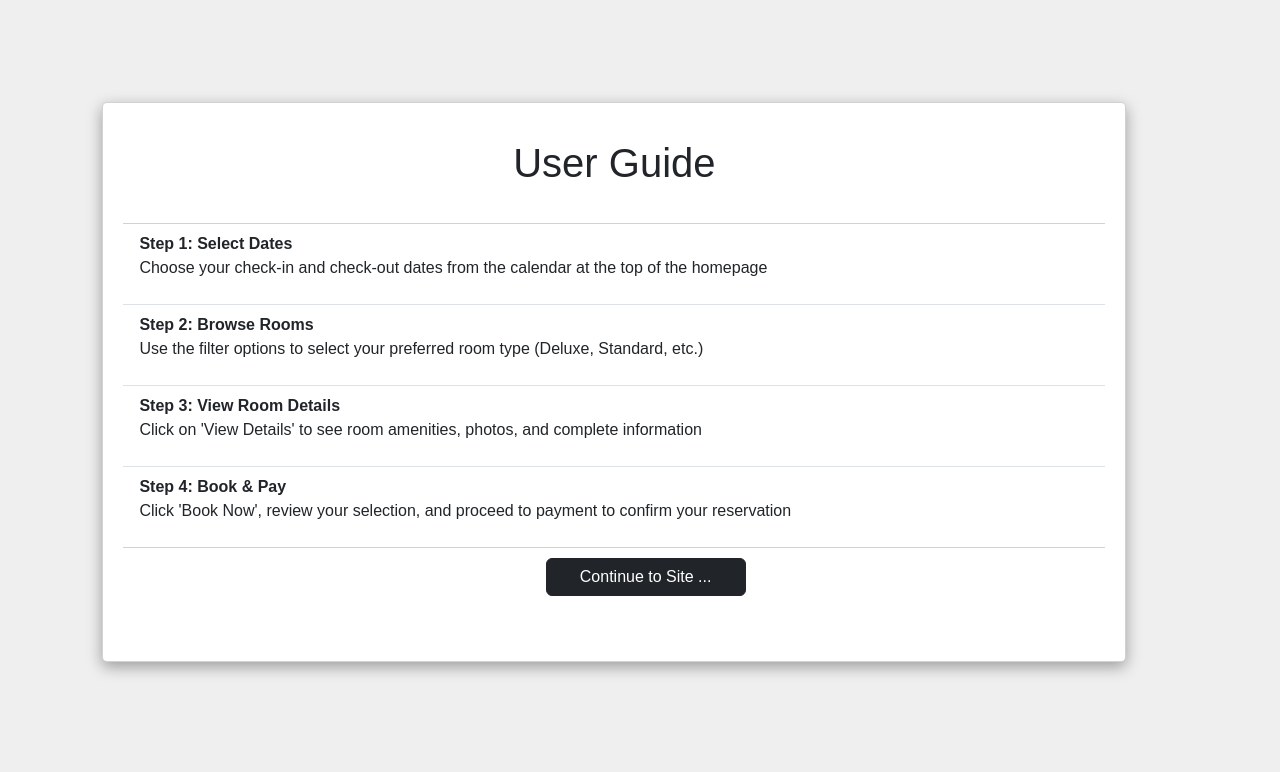
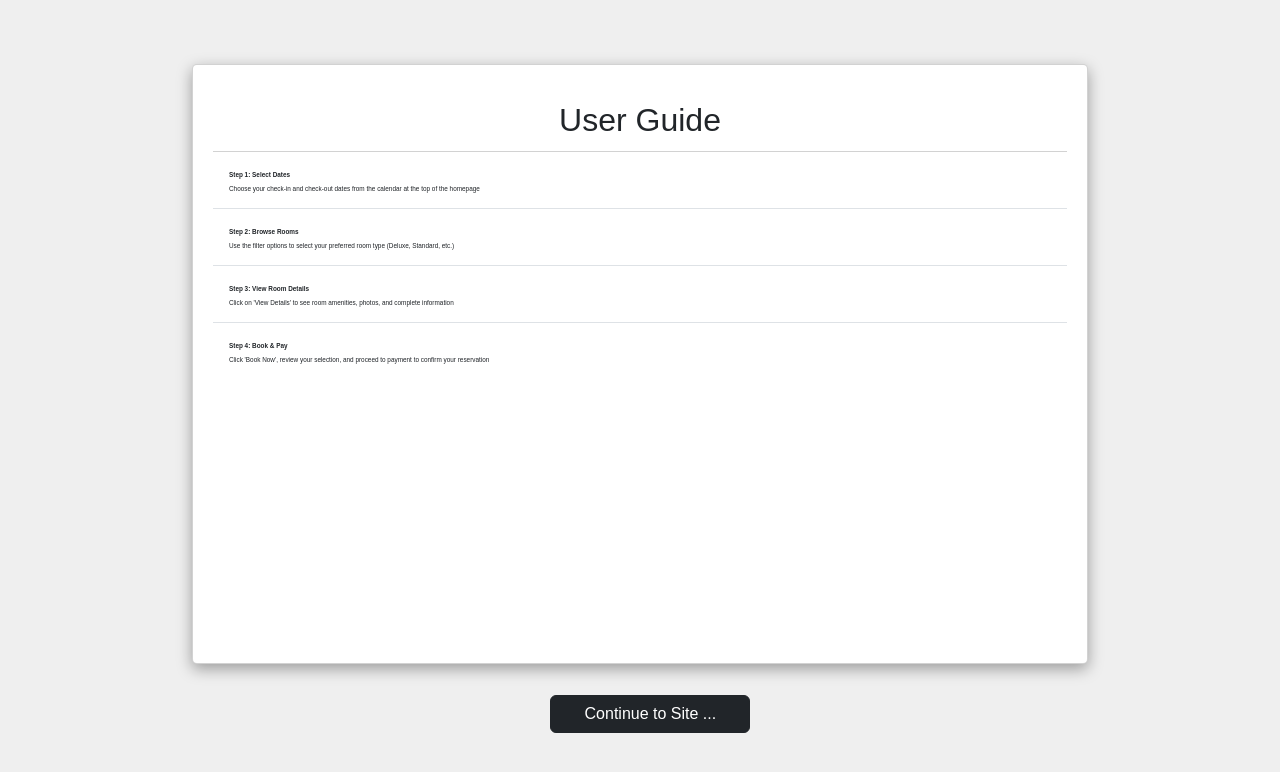
Before and after one commit to OJASVISWAMI22/REAL-TIME-HOTEL-ROOM-BOOKING-WEBSITE, a React (Vite) app in the folder frontend/: page /help in a window 1280 px wide. Shown: the top 772 px of the page. Built offline with nearby package versions, Linux system fonts and the light colour scheme.

Commit message:
css improved

```diff
--- a/frontend/src/components/Loader.jsx
+++ b/frontend/src/components/Loader.jsx
@@ -5,7 +5,7 @@ const Loader = () => {
   let [loading, setLoading] = useState(true);
 
   return (
-    <div style={{ marginTop: "250px", marginLeft: "0vw" }}>
+    <div style={{ marginTop: "150px", marginLeft: "0vw" }}>
       <div className="sweet-loading text-center">
         <ScaleLoader color="#80deea" height={70} speedMultiplier={1.5} />
       </div>
--- a/frontend/src/components/Navbar.jsx
+++ b/frontend/src/components/Navbar.jsx
@@ -27,7 +27,7 @@ const Navbar = () => {
         <div className="collapse navbar-collapse">
           <div className="navbar-nav ms-auto">
             {user ? (
-              <div className="dropdown">
+              <div className="dropdown xx">
                 <button
                   className="btn btn-dark dropdown-toggle"
                   type="button"
@@ -51,10 +51,10 @@ const Navbar = () => {
               </div>
             ) : (
               <>
-                <a className="nav-link abc l" href="/login">
+                <a className="nav-link abc xx" href="/login">
                   Login
                 </a>
-                <a className="nav-link abc s" href="/register">
+                <a className="nav-link abc xx" href="/register">
                   Register
                 </a>
               </>
--- a/frontend/src/components/Room.jsx
+++ b/frontend/src/components/Room.jsx
@@ -7,8 +7,8 @@ const Room = ({ room, fromdate, todate }) => {
   const handleClose = () => setShow(false);
   const handleShow = () => setShow(true);
   return (
-    <div className="row imgbox">
-      <div className="col-md-4">
+    <div className="row imgbox qs">
+      <div className="col-md-3 ">
         <img src={room.imageurls[0]} className="smallimg" />
       </div>
       <div className="col-md-7 text-left content">
@@ -30,12 +30,12 @@ const Room = ({ room, fromdate, todate }) => {
         </div>
       </div>
 
-      <Modal show={show} onHide={handleClose} size="lg">
+      <Modal  className="aww" show={show} onHide={handleClose} size="lg">
         <Modal.Header closeButton>
           <Modal.Title>{room.name}</Modal.Title>
         </Modal.Header>
         <Modal.Body>
-          <Carousel fade data-bs-theme="dark">
+          <Carousel fade data-bs-theme="dark ">
             {room.imageurls.map((url) => {
               return (
                 <Carousel.Item key={url}>
--- a/frontend/src/index.css
+++ b/frontend/src/index.css
@@ -5,20 +5,21 @@
 }
 body{
   background-color: #efefef;
+
 }
 .navnav{
+  width: 100vw;
   background: linear-gradient(to right, #aaeaf4, #66dfee, #80deea);
-  height: 11vh;
+  height: 10vh;
 }
 .title{
-  margin-right: 72vw;
-  font-size: 35px;
+  font-size: 30px;
   font-weight: 900;
   font-family:'Times New Roman', Times, serif;
 }
 .abc{
   color: rgb(0, 0, 0);
-  font-size: 23px;
+  font-size: 20px;
   font-weight: 600;
 }
 .abc:hover{
@@ -35,18 +36,28 @@ body{
   margin-right: 1vw;
 }
 .smallimg{
-  width: 350px;
-  height: 265px;
+  width: 22vw;
+  height: 35vh;
   border-radius: 5px !important;
 }
 .content{
-  margin-left: 60px;
+  margin-left: 10vw!important;
 }
 .imgbox{
   box-shadow: rgba(0, 0, 0, 0.35) 0px 5px 15px;
   border-radius: 5px;
-  margin-top: 20px;
+  margin-top: 10px;
+  margin-bottom: 10px;
   padding: 20px;
+}
+.aww{
+  zoom: 65%;
+}
+.qs{
+  zoom: 85%;
+}
+.aye{
+  zoom: 70%;
 }
 .bigimg{
   height: 400px;
@@ -73,8 +84,8 @@ body{
   width: 600px;
 }
 .hrtag{
-  width: 25vw;
-  margin-left: 125px;
+  width: 30vw;
+  margin-left: 10rem;
 }
 .bs{
   margin:25px 50px;
@@ -84,9 +95,9 @@ body{
 }
 input,select,.won{
   box-shadow: none !important;
-  margin-top: 15px;
   border: 1.7px solid rgb(0, 0, 0)!important;
-  height: 50px!important;
+  height: 40px!important;
+  cursor: pointer!important;
 }
 .imgbox1{
   box-shadow: rgba(0, 0, 0, 0.35) 0px 5px 15px;
@@ -98,12 +109,17 @@ input,select,.won{
 .aaaa{
   margin-left: 40vw!important;
 }
+.ht{
+  height: 50px!important;
+}
 p,b{
   cursor: default!important;
 }
+.vg{
+  font-size: .4rem!important;
+}
 .ant-picker input{
-  height: 35px!important;
-  margin-top: 2px;
+  height: 30px!important;
   border-radius: 3px;
   padding-left: 15px!important;
   cursor: default;
@@ -130,41 +146,51 @@ p,b{
   width: 100%;
   height: 100vh;
   text-align: center;
-  padding:250px
+  padding:150px 0px 300px;
 }
 .von{
-  font-size: 100px;
-  margin-bottom: 50px;
+  font-size: 5rem;
+  margin-bottom: 20px;
 }
 .laka{
-  margin-top: 80px;
+  margin-top: 50px;
   padding: 10px;
   border-radius: 10px;
 }
 .rrrr{
   display: flex;
   justify-content: center;
+  margin-bottom: 20px;
 }
 .hh{
   margin-left: 25px;
-  height: 110px;
+  height: 5.5rem;
   width:auto ;
 }
 .question{
-  font-size: 70px;
+  font-size: 50px;
   position:fixed;
   right: 3%;
   top: 40%;
   transform: translate(-40%);
   z-index: 100;
+  cursor:pointer;
 }
 .ccc{
-  margin: 8%;
-  height: 70vh;
-  width: 80vw!important;
+  margin: 5% 0% 2% 15%;
+  height: 75vh;
+  width: 70vw!important;
 }
 .qwer{
   width: 200px;
-  margin: 10px;
   margin-left: 43%;
 }
+.xx{
+  margin-right: 1.5vw!important;
+}
+.temp{
+  zoom: 85%;
+}
+.wer{
+  zoom: 80%;
+}
--- a/frontend/src/screens/Register.jsx
+++ b/frontend/src/screens/Register.jsx
@@ -49,7 +49,7 @@ const Register = () => {
     <div>
       {loading && <Loader />}
       {error && <Error></Error>}
-      <div className="row justify-content-center mt-5 imgbox1">
+      <div className="row justify-content-center mt-5 imgbox1 temp">
         <div className="col-md-5 mt-5">
           {success && <Success message={"Registration Successful"}></Success>}
           <div>
--- a/frontend/src/screens/bookingscreen.jsx
+++ b/frontend/src/screens/bookingscreen.jsx
@@ -157,7 +157,7 @@ const BookingScreen = () => {
   if (!room) return <h1>Room not found</h1>;
 
   return (
-    <div className="imgbox bs">
+    <div className="imgbox bs aye">
       <div className="row mt-5 book left">
         <div className="col-md-5">
           <h3>{room.name}</h3>
@@ -173,7 +173,7 @@ const BookingScreen = () => {
             <h3 style={{ fontWeight: "700", marginBottom: "45px" }}>
               Booking Details
             </h3>
-            <hr className="hrtag" />
+            <hr className="hrtag " />
             <b>
               <p>
                 Name:{" "}
--- a/frontend/src/screens/help.jsx
+++ b/frontend/src/screens/help.jsx
@@ -1,37 +1,40 @@
 const Help = () => {
   return (
+    <div className="conn">
     <div className="card imgbox ccc" style={{ width: "30rem" }}>
-      <h1 className="text-center p-3">User Guide</h1>
-      <ul className="list-group list-group-flush">
+      <h2 className="text-center p-3 ht">User Guide</h2>
+      <ul className="list-group list-group-flush ">
         <li className="list-group-item">
-          <b>Step 1: Select Dates</b>
-          <p>
+          <b className="vg">Step 1: Select Dates</b>
+          <p className="vg">
             Choose your check-in and check-out dates from the calendar at the
             top of the homepage
           </p>
         </li>
         <li className="list-group-item">
-          <b>Step 2: Browse Rooms</b>
-          <p>
+          <b className="vg">Step 2: Browse Rooms</b>
+          <p className="vg">
             Use the filter options to select your preferred room type (Deluxe,
             Standard, etc.)
           </p>
         </li>
         <li className="list-group-item">
-          <b>Step 3: View Room Details</b>
-          <p>
+          <b className="vg">Step 3: View Room Details</b>
+          <p className="vg">
             Click on 'View Details' to see room amenities, photos, and complete
             information
           </p>
         </li>
         <li className="list-group-item">
-          <b>Step 4: Book & Pay</b>
-          <p>
+          <b className="vg">Step 4: Book & Pay</b>
+          <p className="vg">
             Click 'Book Now', review your selection, and proceed to payment to
             confirm your reservation
           </p>
         </li>
       </ul>
+
+    </div>
     <button
     className="btn btn-dark qwer "
     onClick={() => {
--- a/frontend/src/screens/landing.jsx
+++ b/frontend/src/screens/landing.jsx
@@ -5,7 +5,7 @@ const Landing = () => {
         <h1 className="von">Travel Nest</h1>
         <img className="hh" src="favicon.png" alt="" />
       </div>
-      <h2>" Where Luxury Meets Leisure, Every Stay Becomes a Story ... "</h2>
+      <h3>" Where Luxury Meets Leisure, Every Stay Becomes a Story ... "</h3>
       <button
         className="btn btn-primary laka"
         onClick={() => {
--- a/frontend/src/screens/profilescreen.jsx
+++ b/frontend/src/screens/profilescreen.jsx
@@ -44,7 +44,7 @@ const Profilescreen = () => {
       key: "2",
       label: "Profile",
       children: (
-        <div className="imgbox">
+        <div className="imgbox wer">
           <h1>My Profile</h1>
           <hr />
           <h2>Name : {user?.name}</h2>
@@ -101,7 +101,7 @@ const Mybooking = ({ onCancelBooking }) => {
   }, []);
 
   return (
-    <div className="row mb-5">
+    <div className="row mb-5 wer">
       <div className="col-md-12">
         {loading && <Loader />}
         {bookings &&
```
Also changed, not shown: frontend/src/screens/homescreen.jsx (+5 -5 lines). Lines whose indentation alone changed are shown as unchanged.
